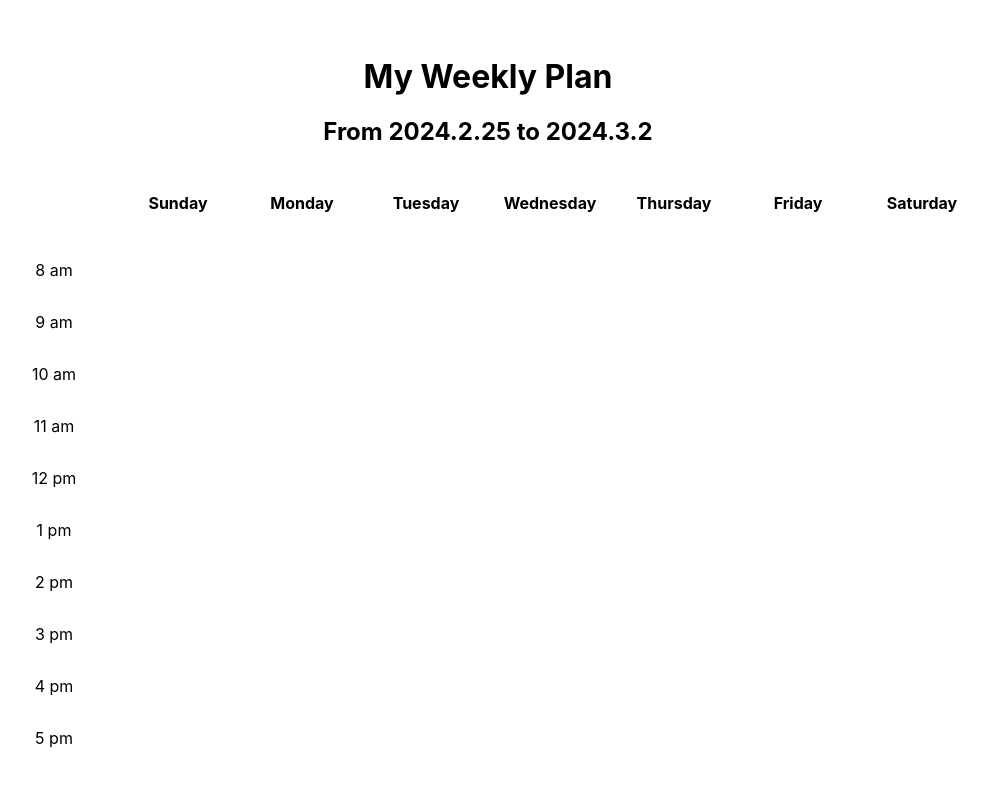
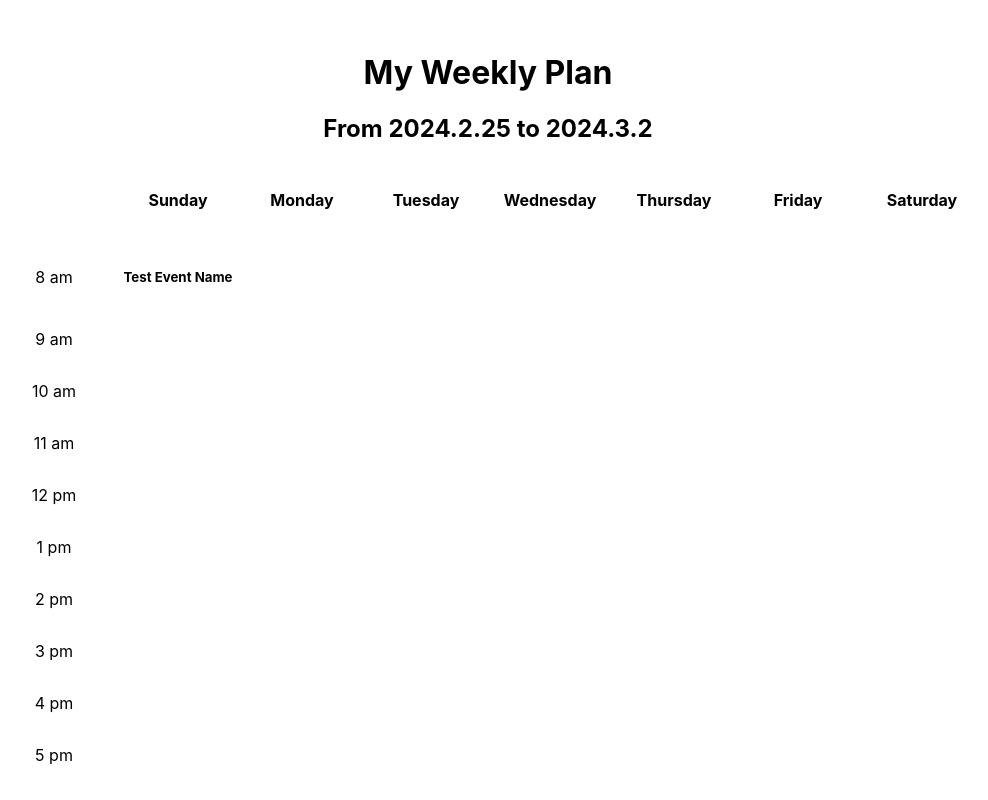
Before and after one commit to XiaoyangJin/Codepath_WEB102_Labs, a React (Vite) app in the folder timetabled/: page / in a window 1280 px wide. Shown: the top 800 px of the page, without its empty margins (152-1140 px from the left). Built offline with nearby package versions, Linux system fonts and the light colour scheme.

Commit message:
try import td into calendar

```diff
--- a/timetabled/src/components/Calendar.jsx
+++ b/timetabled/src/components/Calendar.jsx
@@ -1,4 +1,5 @@
 import React from "react";
+import Event from './Event'
 
 const Calendar = () => {
     return (
@@ -19,7 +20,7 @@ const Calendar = () => {
                 <tbody>
                     <tr>
                         <td className="time">8 am</td>
-                        <td></td>
+                        <Event />
                         <td></td>
                         <td></td>
                         <td></td>
```
